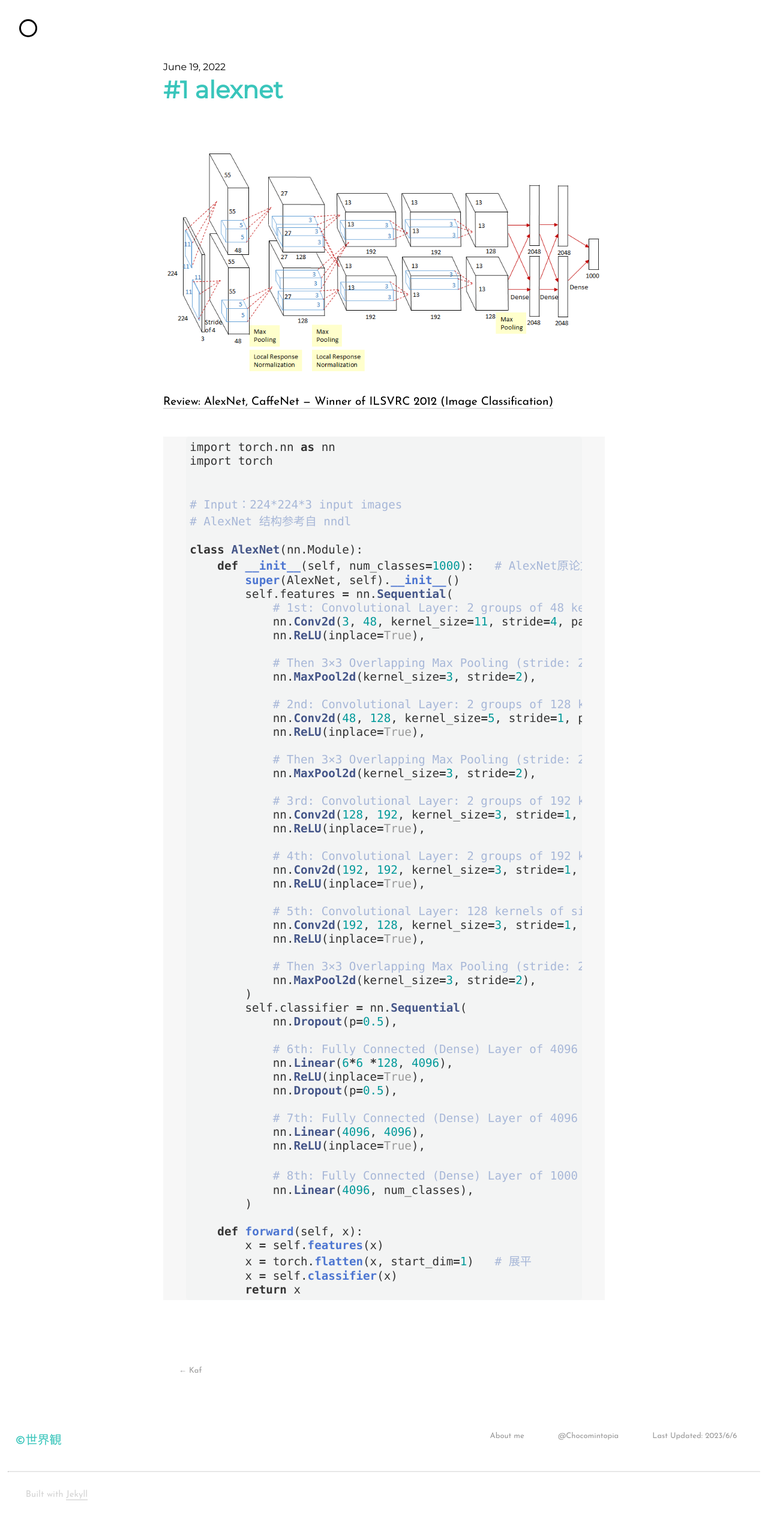
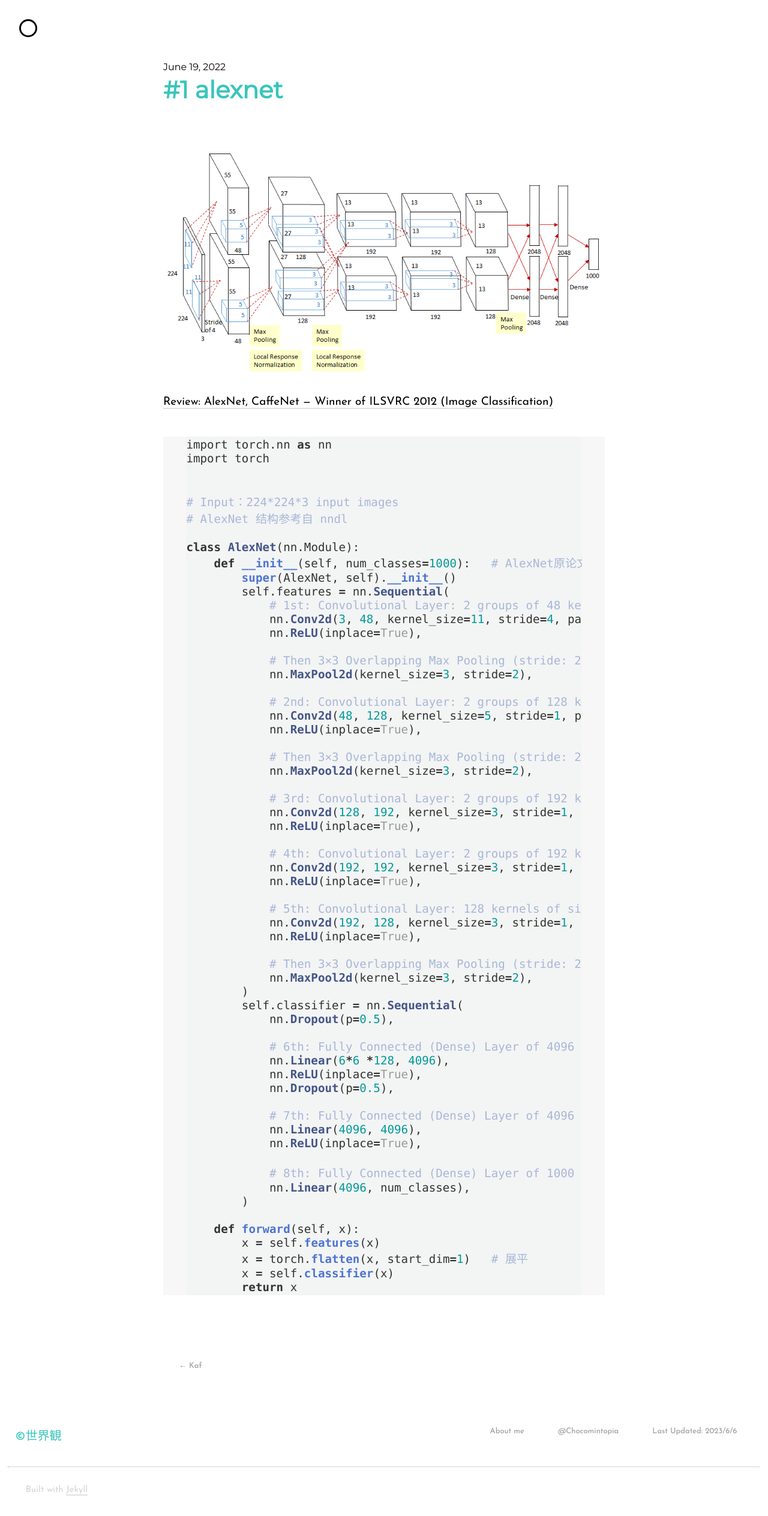
Before and after one commit to Chocomintopia/Chocomintopia.Github.io, a Jekyll site: the page built from _posts/2022-06-19-#1 AlexNet.md, in a window 1280 px wide. Shown: the whole page at 60% size. Built offline with Jekyll 4.4.1, drawn with Linux system fonts in a browser that asks for light colours; nearby versions of some CDN libraries; a script that is not in the unit is left out.

Commit message:
Update _typography.scss

```diff
--- a/_sass/_typography.scss
+++ b/_sass/_typography.scss
@@ -20,7 +20,7 @@
         color: #333333; /*  #537AA2;  */
     /*    border: 1px solid #d0d0d0;  */
         font-family: 'consolas', 'PingFang SC';
-        padding: .3em .3em;
+        padding: 0.1em .0.1em;
         border-radius: 5px;
         background: #F3F4F4; /* #F7F7F7 #F3F4F4 #F5F7FA*/
     }
```
